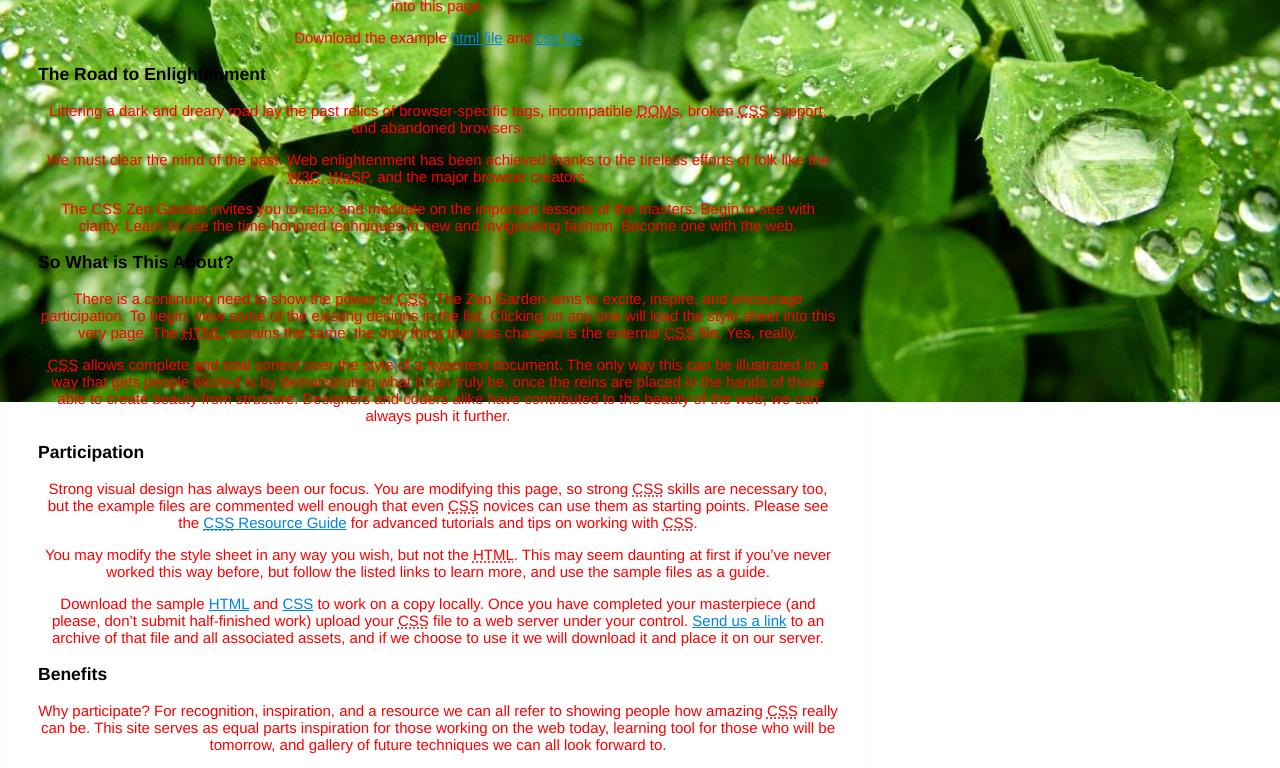
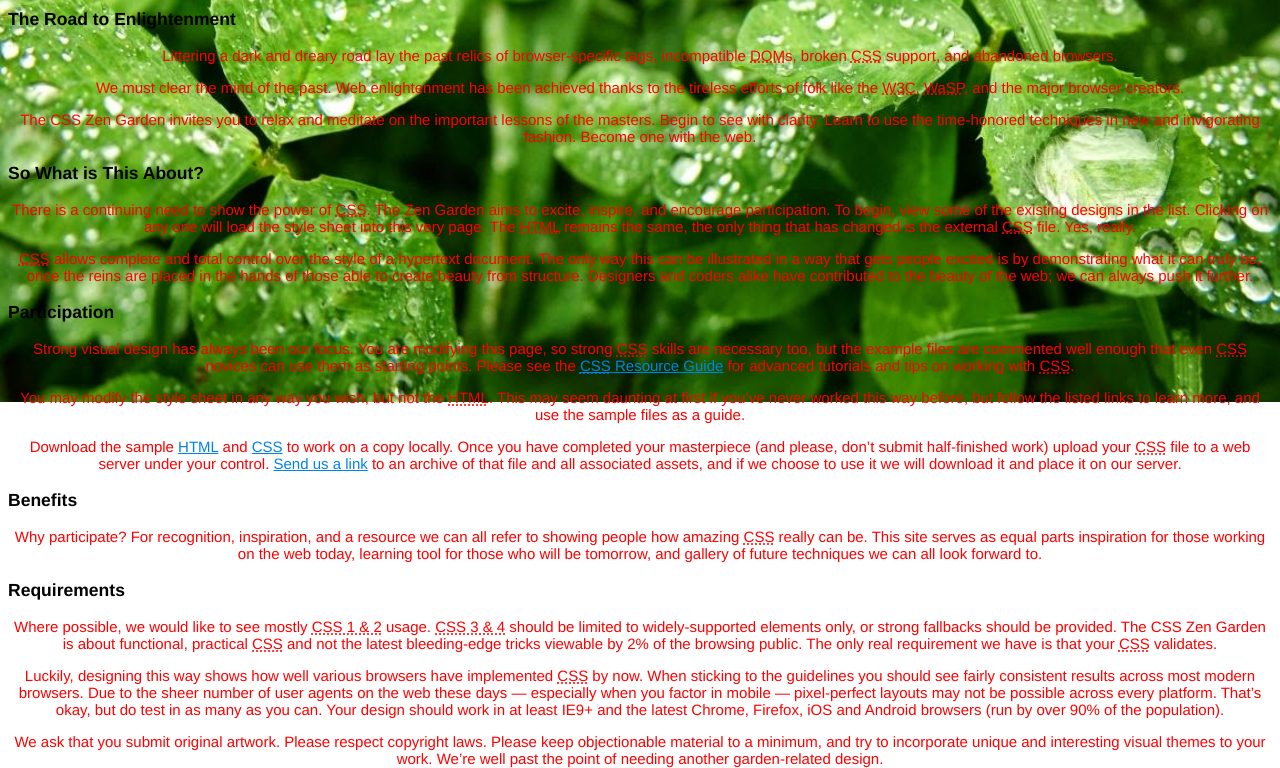
Before and after one commit to Xiovera/CSSZenGarden, a plain HTML site: page index.html in a window 1280 px wide. Shown: the part 166-934 px from the top of the page. Drawn offline with Linux system fonts and the light colour scheme.

Commit message:
modifique estilos

```diff
--- a/style.css
+++ b/style.css
@@ -6,10 +6,7 @@ body {
     background-attachment: fixed;
     font-size: 15px;
 	  font-family: "Helvetica Neue", Helvetica, Arial, sans-serif;
-    box-shadow: 0 0 2px rgba(0, 0, 0, 0.06);
-    max-width: 800px;
-    padding: 2em 2em 4em;
-    }
+     }
 h1, h2, h3, {
     color: #222;
     font-family:
```
